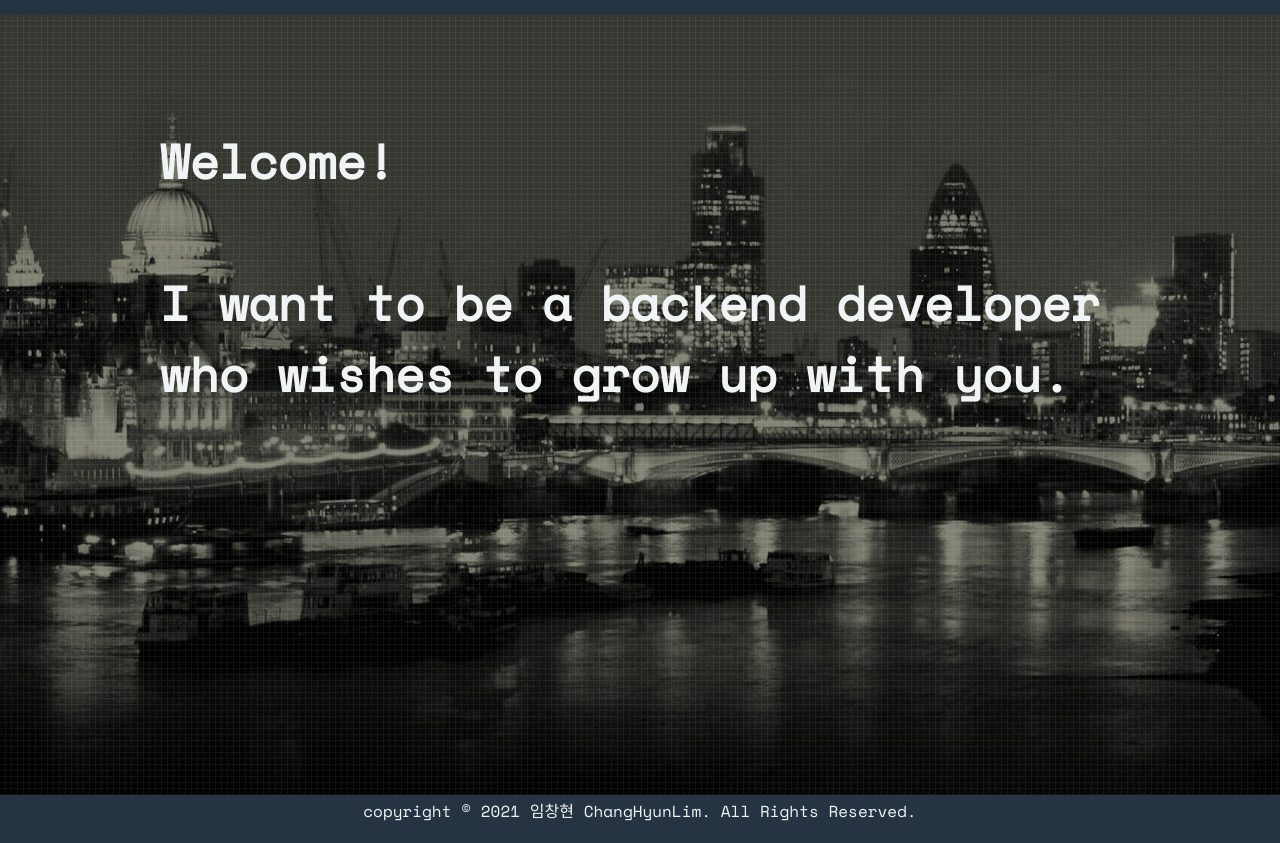
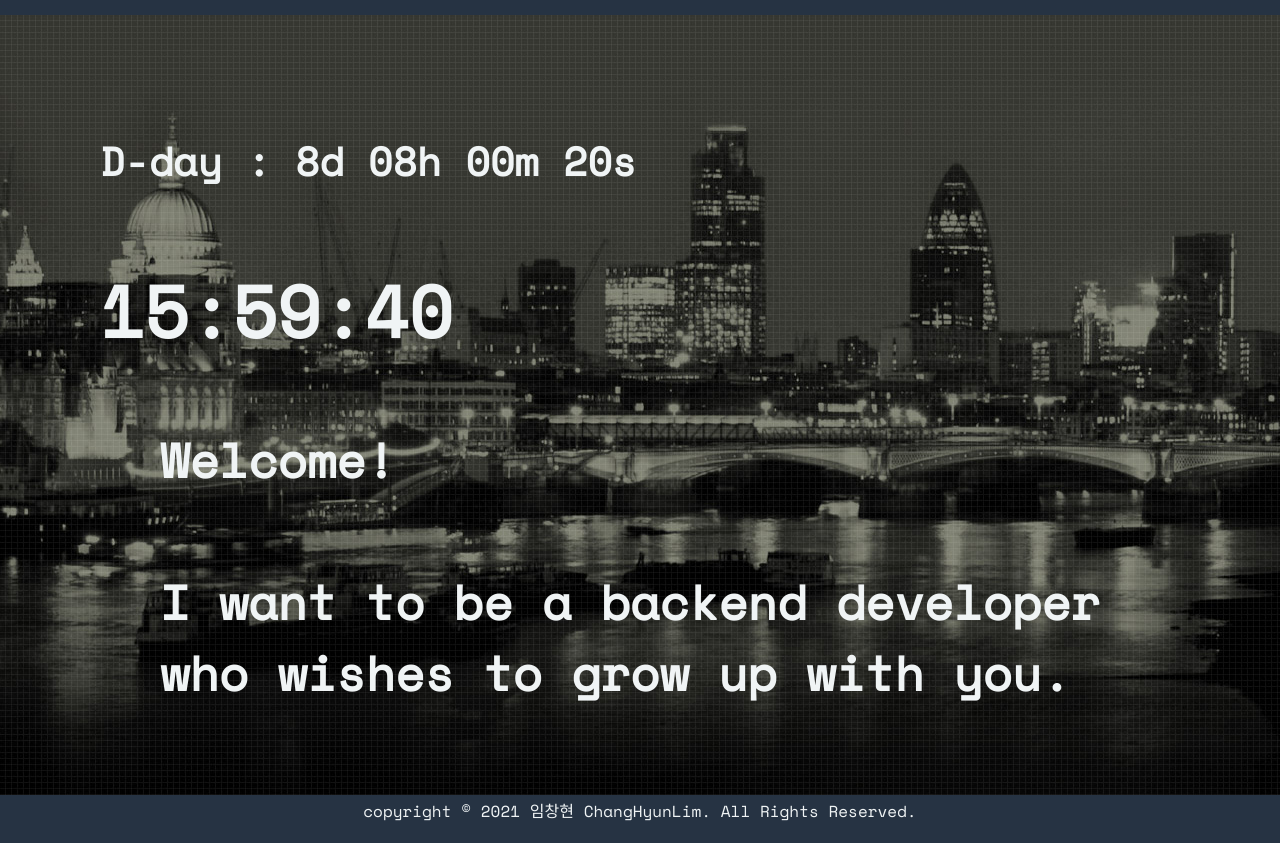
Before and after one commit to julius1231/self-introduction, a plain HTML site: page index.html in a window 1280 px wide. Shown: the part 83-926 px from the top of the page. Drawn offline with nearby package versions, Linux system fonts and the light colour scheme.

Commit message:
d-day추가

```diff
--- a/index.html
+++ b/index.html
@@ -8,7 +8,6 @@
     <link rel="preconnect" href="https://fonts.gstatic.com" crossorigin>
     <link href="https://fonts.googleapis.com/css2?family=Space+Mono&display=swap" rel="stylesheet">
     <!--위에 3줄은 글시채 링크-->
-    <script src="main.js" defer></script>
     <script src="https://kit.fontawesome.com/e443126c93.js" crossorigin="anonymous"></script>
   </head>
   <body>
@@ -31,6 +30,8 @@
     </nav>
     <main>
       <div class="letter">
+        <h5 id="time"></h5>
+        <h2 id="clock">00:00</h2>
         <p> Welcome! <br><br>
           I want to be a backend developer <br>
           who wishes to grow up with you. </p>
@@ -39,5 +40,8 @@
     <footer>
       <p>copyright © 2021 임창현 ChangHyunLim. All Rights Reserved.</p>
     </footer>
+    <script src="js/main.js" defer></script>
+    <script src="js/clock.js" defer></script>
+    <script src="js/time.js"></script>
   </body>
 </html>
--- /dev/null
+++ b/js/clock.js
@@ -0,0 +1,35 @@
+// const clock = document.querySelector("h2#clock");
+
+// function getClock() {
+//   const date = new Date();
+//   clock.innerText = `${date.getHours()}:${date.getMinutes()}:${date.getSeconds()}`;
+// };
+
+// getClock();
+// setInterval(getClock, 1000);
+
+// =======================================================
+
+// 설명
+// element 찾기 document.qurerySelector(””);
+// new Date() : 현재 시각을 한 번 제공해줌
+// new Date().getHours()현재 시간의 시간만 number로 가져옴 (getMinutes(), getSeconds())
+// 00:00:00 다음과 같은 형태로 만들어주기 위해 padStart 사용
+// string.padStart(2,문자열) : 문자열 앞에 padding을 추가함 (문자열 길이, 문자열길이기 안맞을 경우 해당 문자열을 빈 공간에 집어 넣음)
+// padStart는 문자열에만 사용이 가능하기 떄문에 String()을 이용해 getHours()의 number을 string으로 바꿔준다.
+// 결과물을 id가 clock인 h2 태그에 붙여넣기 (innerText사용)
+// setInterval을 통해 밀리초단위 시간마다 해당 함수를 반복 실행한다 (setInterval(함수, 시간))
+
+//수정1 (padStart 넣기)
+const clock = document.querySelector("h2#clock"); //element 찾기
+
+function getClock() {
+  const date = new Date(); //현재시각 변수에 저장
+  const hours = String(date.getHours()).padStart(2, "0");  //현재 시각의 시간을 변수에 저장
+  const minutes = String(date.getMinutes()).padStart(2, "0"); //현재 시각의 분을 변수에 저장
+  const seconds = String(date.getSeconds()).padStart(2, "0"); //현재 시각의 초를 변수에 저장
+  clock.innerText = `${hours}:${minutes}:${seconds}`; //#clock인 태그에 해당 택스트 삽입
+}
+
+getClock(); //시작하자마자 시간 띄워주기
+setInterval(getClock, 1000); //해당 함수를 1초마다 반복해서 실행하기
--- /dev/null
+++ b/js/main.js
@@ -0,0 +1,8 @@
+const toggleBtn = document.querySelector('.navbar__toggleBtn');
+const menu = document.querySelector('.navbar__menu');
+const icons = document.querySelector('.navbar__icons');
+
+toggleBtn.addEventListener('click', () => {
+  menu.classList.toggle('active');
+  icons.classLsit.toggle('active');
+});
--- /dev/null
+++ b/js/time.js
@@ -0,0 +1,20 @@
+const countdown = () => {
+  const countDate = new Date("2022-10-17").getTime();
+  const now = new Date().getTime();
+  const gap = countDate - now ;
+
+  const second = 1000;
+  const minute = second * 60;
+  const hour = minute * 60;
+  const day = hour * 24;
+
+  const textDay = Math.floor(gap / day);
+  const textHour = String(Math.floor((gap % day) / hour)).padStart(2,'0');
+  const textMinute = String(Math.floor((gap % hour) / minute)).padStart(2,'0');
+  const textSecond = String(Math.floor((gap % minute) / second)).padStart(2,'0');
+
+  document.querySelector('#time').innerText = `D-day : ${textDay}d ${textHour}h ${textMinute}m ${textSecond}s`;
+}
+
+countdown();
+setInterval(countdown, 1000);
```
Also changed, not shown: about.html (+1 -1 lines), photo.html (+1 -1 lines).
